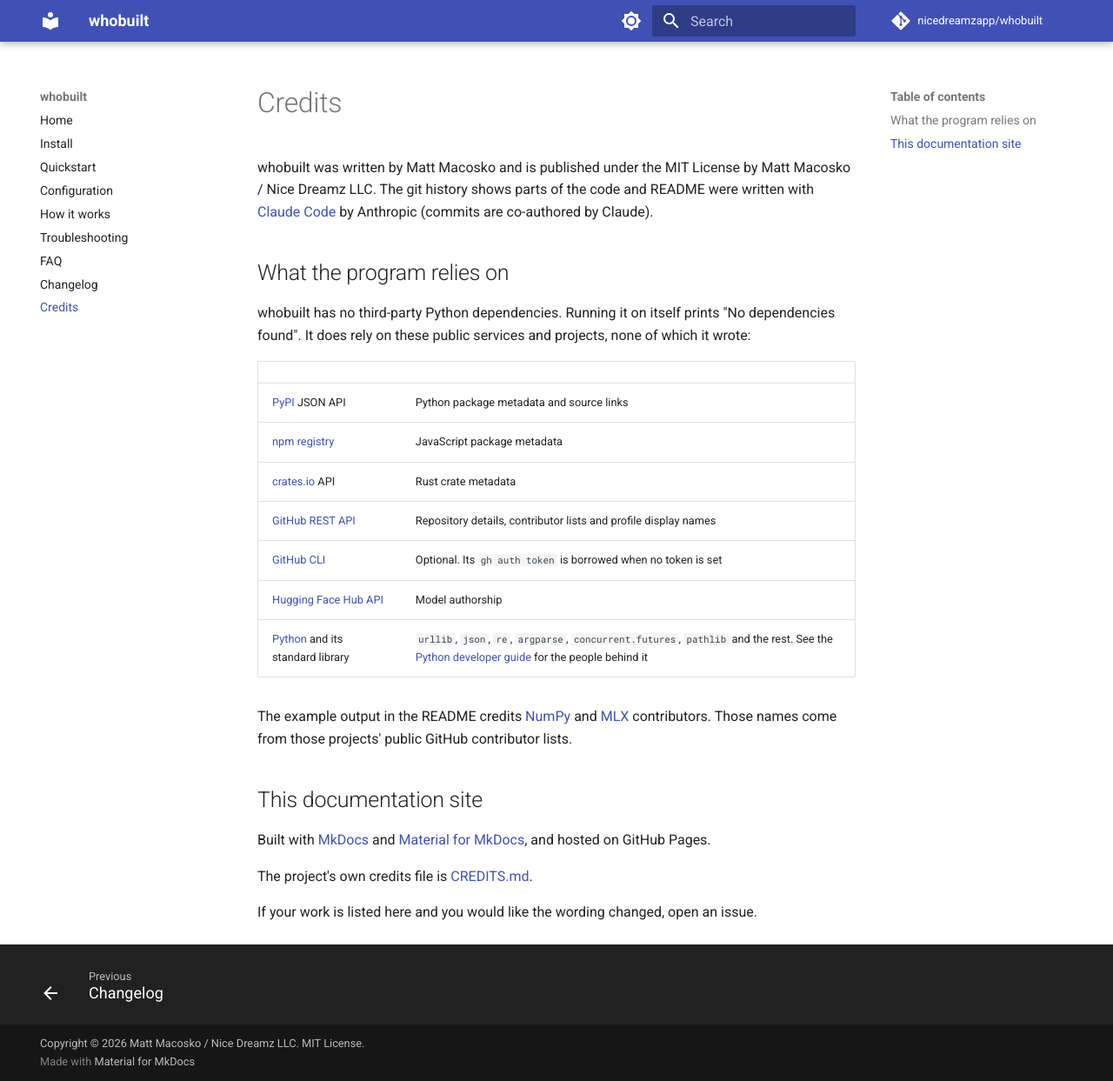
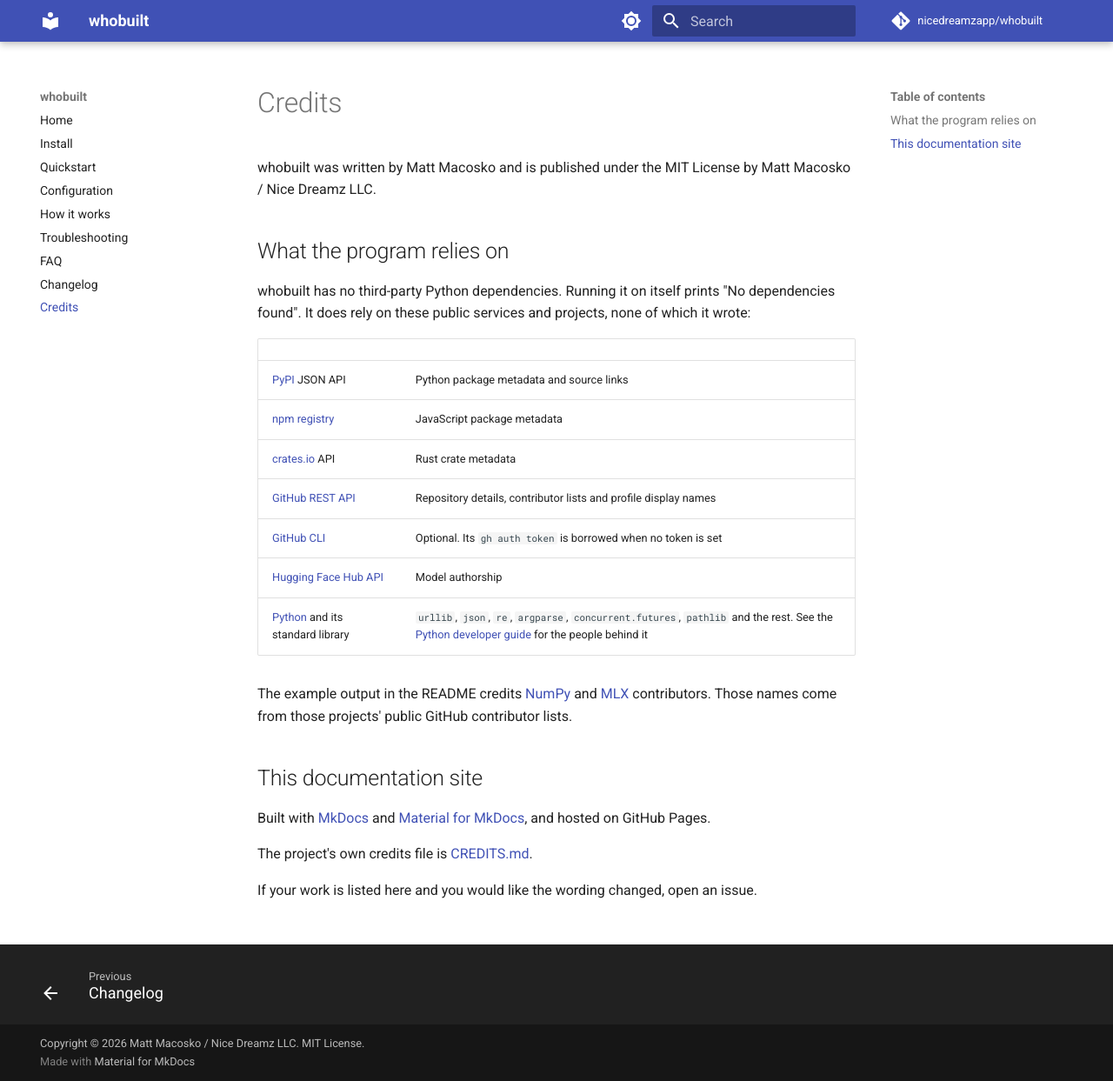
Before and after one commit to nicedreamzapp/whobuilt, an MkDocs documentation site: the page built from docs/credits.md, in a window 1280 px wide and 1243 px high. Shown: the whole window at 87% size. Built offline with MkDocs 1.6.1 and Material for MkDocs 9.7.7, drawn with Linux system fonts in a browser that asks for light colours; comment, search, counter and statistics services are not loaded.

Commit message:
docs: drop tool credit

```diff
--- a/docs/credits.md
+++ b/docs/credits.md
@@ -6,9 +6,7 @@
 # Credits
 
 whobuilt was written by Matt Macosko and is published under the MIT License by Matt
-Macosko / Nice Dreamz LLC. The git history shows parts of the code and README were
-written with [Claude Code](https://claude.com/claude-code) by Anthropic (commits are
-co-authored by Claude).
+Macosko / Nice Dreamz LLC.
 
 ## What the program relies on
 
```
